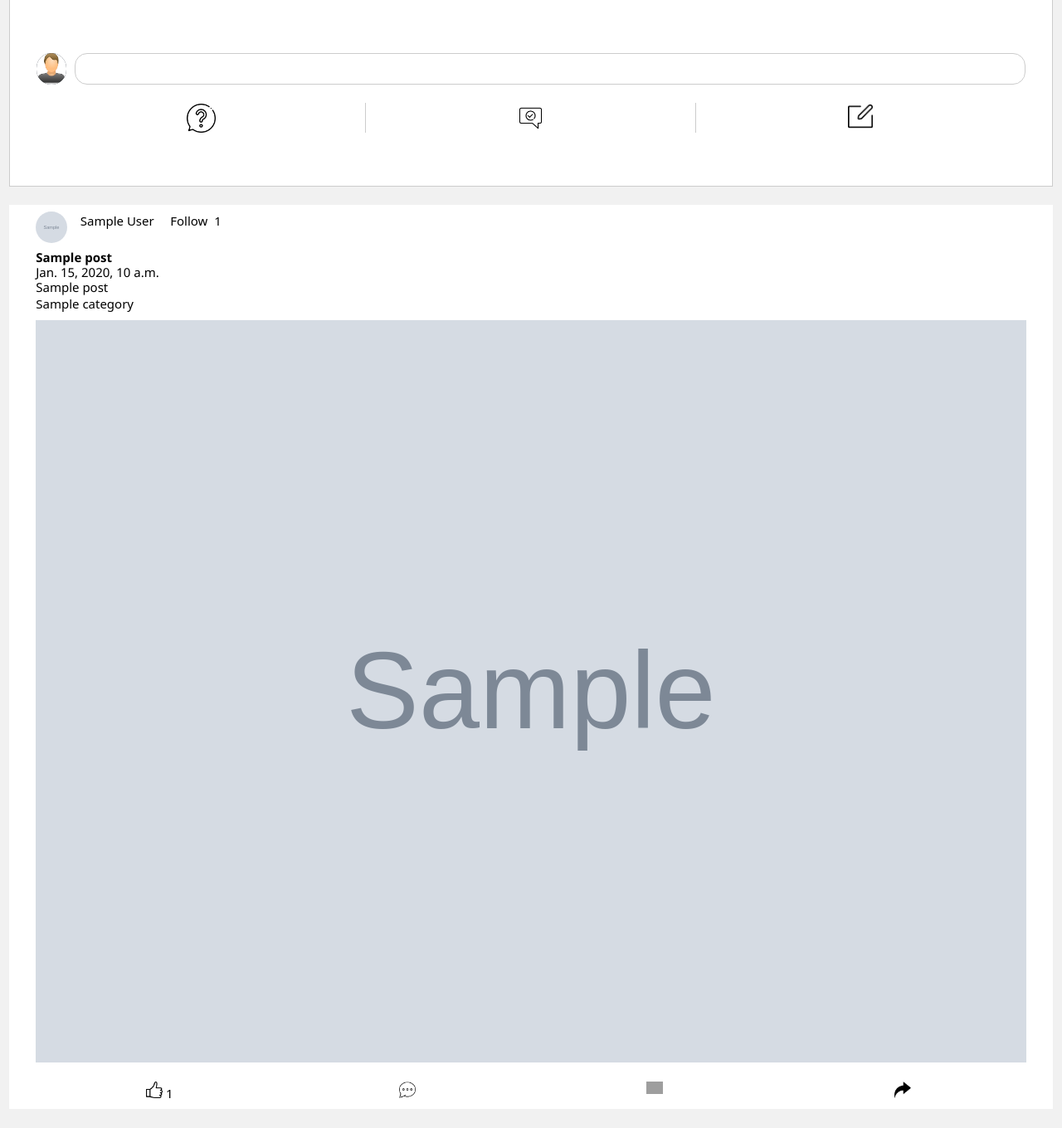
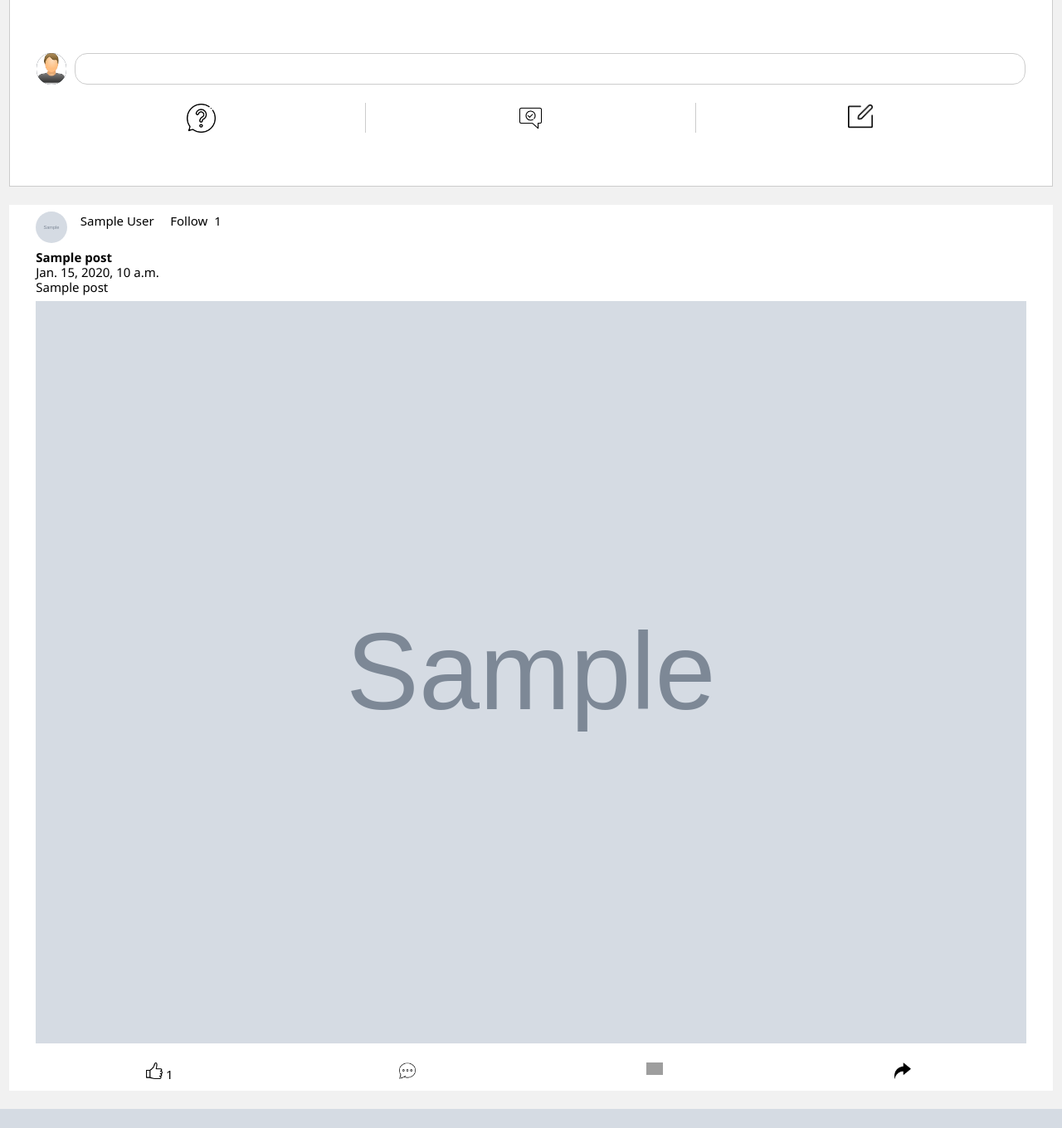
Before and after one commit to alaminmagaga/Dacurate, a Django app: template templates/home.html in a window 1280 px wide. Shown: the part 136-1496 px from the top of the page at 83% size. After the commit the page ends 1473 px from the top, so only its background shows below. Run offline with Django 3.2, Linux system fonts and the light colour scheme; the template is opened without the code that fills it: most values are stand-ins (such as "Sample title", 1, 10 or a date in 2020); grey boxes marked "Sample" are stand-in pictures; some libraries are stand-ins or nearby versions; grey boxes are pictures that could not be loaded.

Commit message:
Update home.html

```diff
--- a/templates/home.html
+++ b/templates/home.html
@@ -122,7 +122,7 @@
 <div class="w3-container w3-padding"><h4><b>{{post.title}}</b></h4><h4>{{post.post_date}}</h4>
 
 
-<h3><a href="{% url 'article-detail'  post.pk %}">{{post.title_tag}}</a></h3><a href="{% url 'category' post.category|slugify %}">{{post.category}}</a></div>
+<h3><a href="{% url 'article-detail'  post.pk %}">{{post.title_tag}}</a></h3></div>
 <div class="w3-container">
 
   {% if post.header_image %}
```
